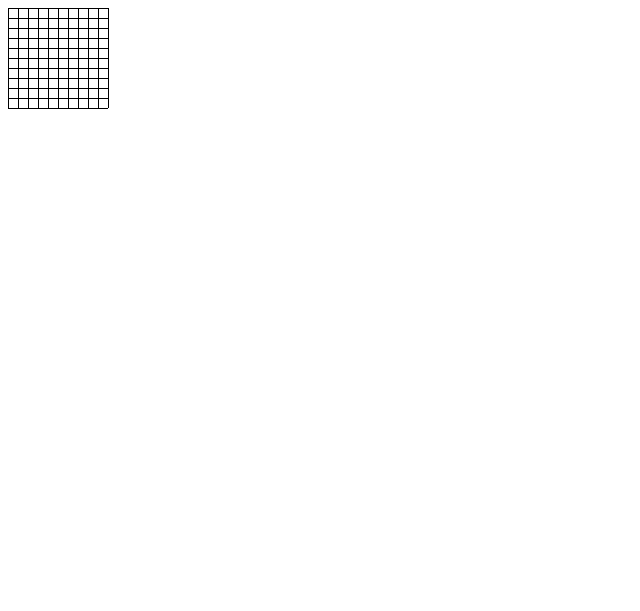
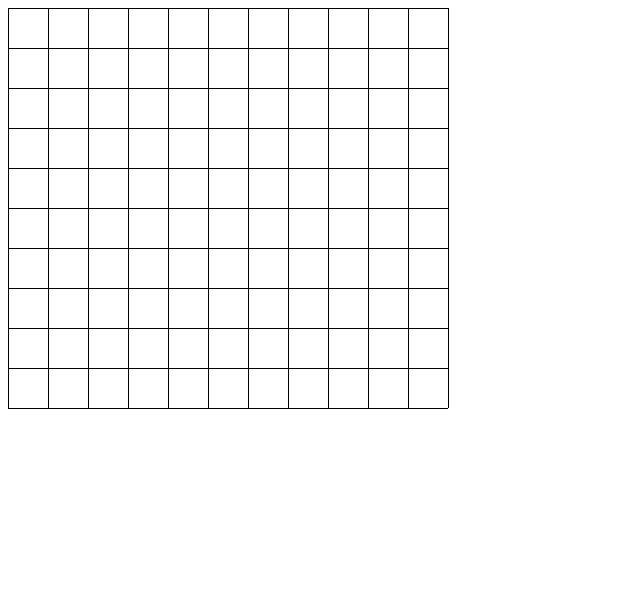
Before and after one commit to kelvinabrokwa/maze, a plain HTML site: page index.html in a window 1280 px wide. Shown: the whole page, without its empty margins (0-640 px from the left). Drawn offline with Linux system fonts and the light colour scheme.

Commit message:
implement showMaze

```diff
--- /dev/null
+++ b/data.js
@@ -0,0 +1,14 @@
+var width = 11;
+var height = 10;
+var cells = [
+	[15,15,15,15,15,15,15,15,15,15,15],
+	[15,15,15,15,15,15,15,15,15,15,15],
+	[15,15,15,15,15,15,15,15,15,15,15],
+	[15,15,15,15,15,15,15,15,15,15,15],
+	[15,15,15,15,15,15,15,15,15,15,15],
+	[15,15,15,15,15,15,15,15,15,15,15],
+	[15,15,15,15,15,15,15,15,15,15,15],
+	[15,15,15,15,15,15,15,15,15,15,15],
+	[15,15,15,15,15,15,15,15,15,15,15],
+	[15,15,15,15,15,15,15,15,15,15,15]
+];
--- a/index.html
+++ b/index.html
@@ -8,6 +8,7 @@
   <div id='map'>
     <canvas id='canvas'></canvas>
   </div>
+  <script src='data.js'></script>
   <script src='viz.js'></script>
 </body>
 </html>
--- a/viz.js
+++ b/viz.js
@@ -1,44 +1,35 @@
 /* eslint-env browser */
-/* eslint-disable quotes, global-strict, no-shadow */
+/* eslint-disable quotes, global-strict, no-shadow, no-console */
+/* global cells, height, width */
 'use strict';
 
-var width = 10,
-    height = 10,
-    cells = [];
+var size = 40;
 
 var WALL_TOP = 1,
     WALL_BOTTOM = 2,
     WALL_LEFT = 4,
-    WALL_RIGHT = 8,
-    WALL_ALL = WALL_TOP | WALL_BOTTOM | WALL_LEFT | WALL_RIGHT;
+    WALL_RIGHT = 8;
 
-for (var y = 0; y < height; y++) {
-  var row = [];
-  for (var x = 0; x < width; x++) {
-    row.push(WALL_ALL);
-  }
-  cells.push(row);
-}
 
 var canvas = document.getElementById('canvas');
 var ctx = canvas.getContext('2d');
-ctx.canvas.width = 200;
-ctx.canvas.height = 200;
+ctx.canvas.width = 600;
+ctx.canvas.height = 600;
 
 function renderCell(px, py, val) {
-  px *= 10;
-  py *= 10;
-  if (val & WALL_TOP !== 0) {
-    ctx.fillRect(px, py, 10, 1);
+  px *= size;
+  py *= size;
+  if ((val & WALL_TOP) !== 0) {
+    ctx.fillRect(px, py, size, 1);
   }
-  if (val & WALL_BOTTOM !== 0) {
-    ctx.fillRect(px, py + 10, 10, 1);
+  if ((val & WALL_BOTTOM) !== 0) {
+    ctx.fillRect(px, py + size, size, 1);
   }
-  if (val & WALL_LEFT !== 0) {
-    ctx.fillRect(px, py, 1, 10);
+  if ((val & WALL_LEFT) !== 0) {
+    ctx.fillRect(px, py, 1, size);
   }
-  if (val & WALL_RIGHT !== 0) {
-    ctx.fillRect(px + 10, py, 1, 10);
+  if ((val & WALL_RIGHT) !== 0) {
+    ctx.fillRect(px + size, py, 1, size);
   }
 }
 
```
Also changed, not shown: 4 other files.
